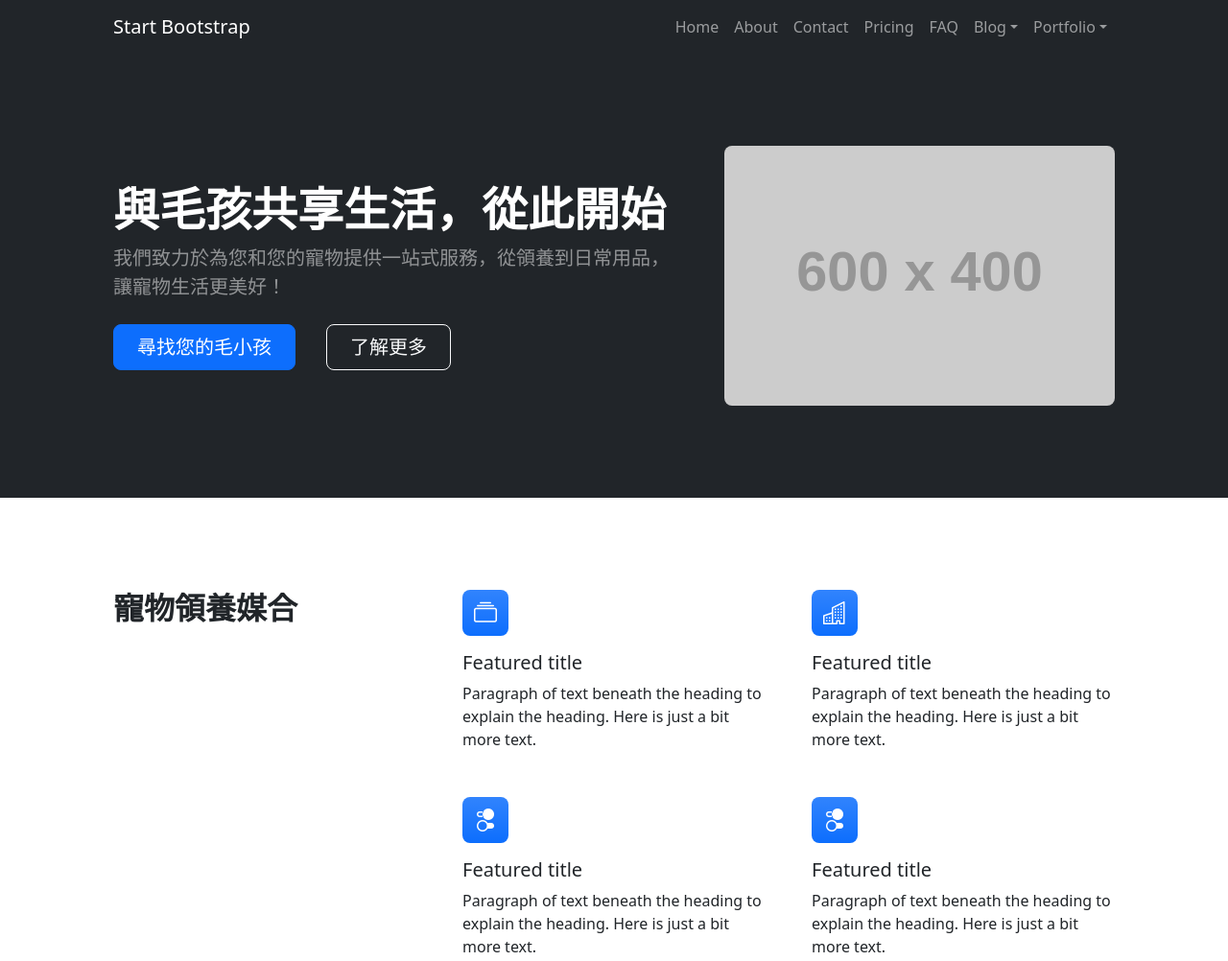
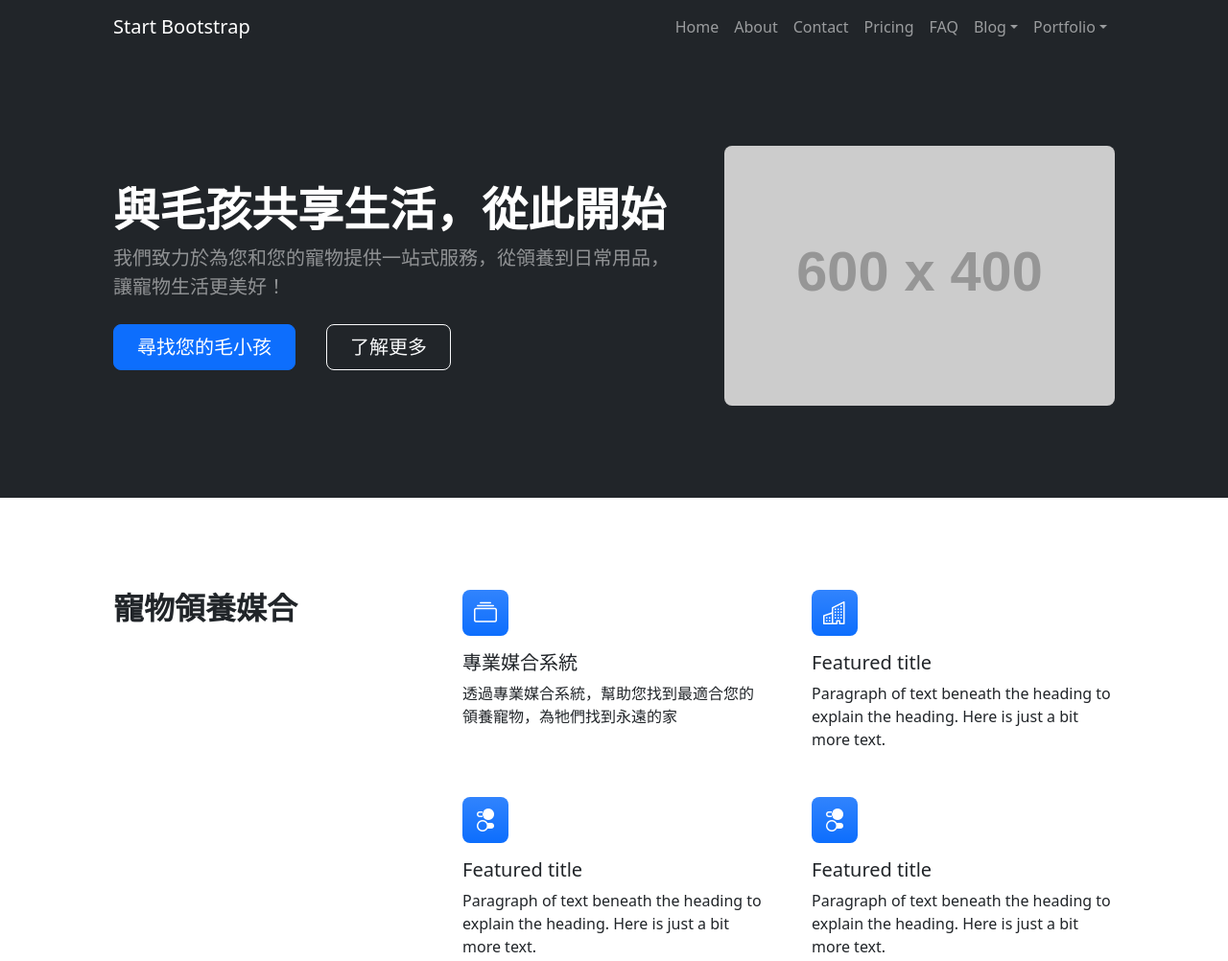
Before and after one commit to Zhaojain/chihlee-one-group-, a plain HTML site: page index.html in a window 1280 px wide. Shown: the top 1002 px of the page at 96% size. Drawn offline with nearby package versions, Linux system fonts and the light colour scheme; placeholder pictures from the web are drawn by us.

Commit message:
first featureed item in index-page

```diff
--- a/index.html
+++ b/index.html
@@ -72,8 +72,8 @@
                             <div class="row gx-5 row-cols-1 row-cols-md-2">
                                 <div class="col mb-5 h-100">
                                     <div class="feature bg-primary bg-gradient text-white rounded-3 mb-3"><i class="bi bi-collection"></i></div>
-                                    <h2 class="h5">Featured title</h2>
-                                    <p class="mb-0">Paragraph of text beneath the heading to explain the heading. Here is just a bit more text.</p>
+                                    <h2 class="h5">專業媒合系統</h2>
+                                    <p class="mb-0">透過專業媒合系統，幫助您找到最適合您的領養寵物，為牠們找到永遠的家</p>
                                 </div>
                                 <div class="col mb-5 h-100">
                                     <div class="feature bg-primary bg-gradient text-white rounded-3 mb-3"><i class="bi bi-building"></i></div>
```
